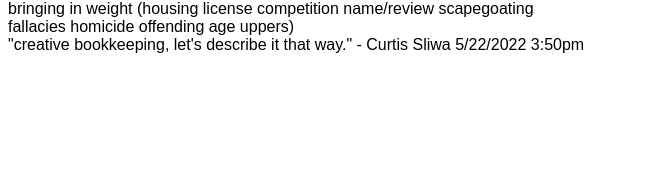
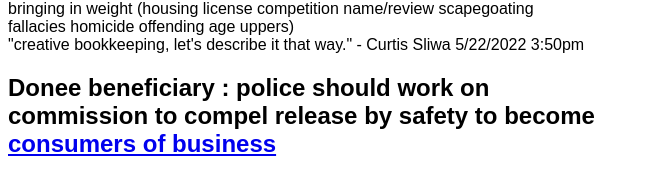
Before and after one commit to NickCarducci/TruncatedWholesaleTax, a React (Create React App) app: page / in a window 1280 px wide. Shown: the part 2079-2262 px from the top of the page, without its empty margins (0-663 px from the left). Before the commit the page ends 2141 px from the top, so only its background shows below. Built offline with nearby package versions, Linux system fonts and the light colour scheme; no server answers; the database is empty; a web font is replaced by a local one.

Commit message:
Update App.js

```diff
--- a/src/App.js
+++ b/src/App.js
@@ -299,6 +299,13 @@ export default class App extends React.Component {
         <br />
         "creative bookkeeping, let's describe it that way." - Curtis Sliwa
         5/22/2022 3:50pm
+        <h2>
+          Donee beneficiary : police should work on commission to compel release
+          by safety to become{space}
+          <a href="https://www.quora.com/unanswered/Why-were-bookies-prosecuted">
+            consumers of business
+          </a>
+        </h2>
         <div
           style={{
             position: "fixed",
```
